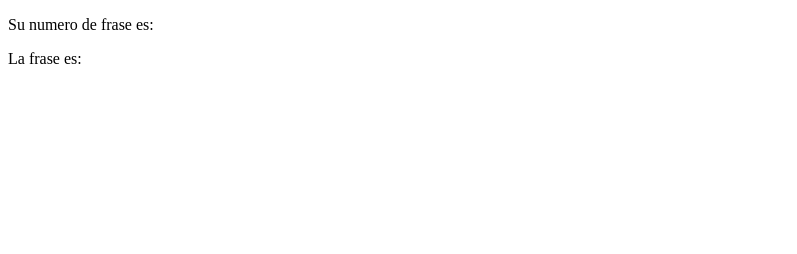
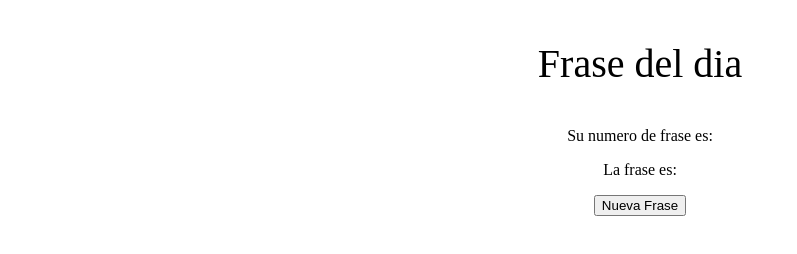
Before and after one commit to Daniellopezluis/SpringRestCORS, a plain HTML site: page public/index.html in a window 1280 px wide. Shown: the whole page, without its empty margins (0-797 px from the left). Drawn offline with nearby package versions, Linux system fonts and the light colour scheme; no server answers.

Commit message:
Having fun with JS. Added a button to refresh the page.

```diff
--- a/public/index.html
+++ b/public/index.html
@@ -7,9 +7,11 @@
     </head>
 
     <body>
-        <div>
+        <div style="text-align:center;">
+        	<p style="font-size: 250%;">Frase del dia </p>
             <p class="greeting-id">Su numero de frase es: </p>
             <p class="greeting-content">La frase es: </p>
+            <button type="button" onClick="window.location.reload();">Nueva Frase</button>
         </div>
     </body>
 </html>
```
